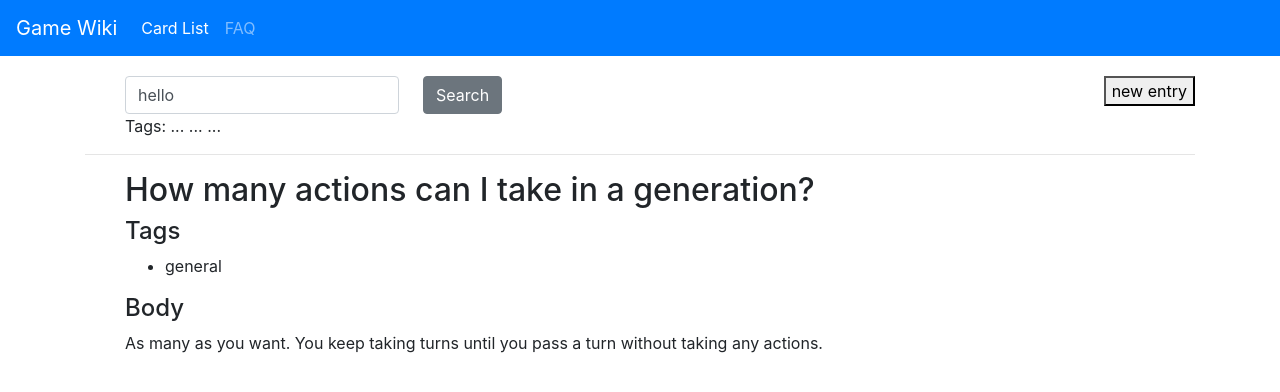
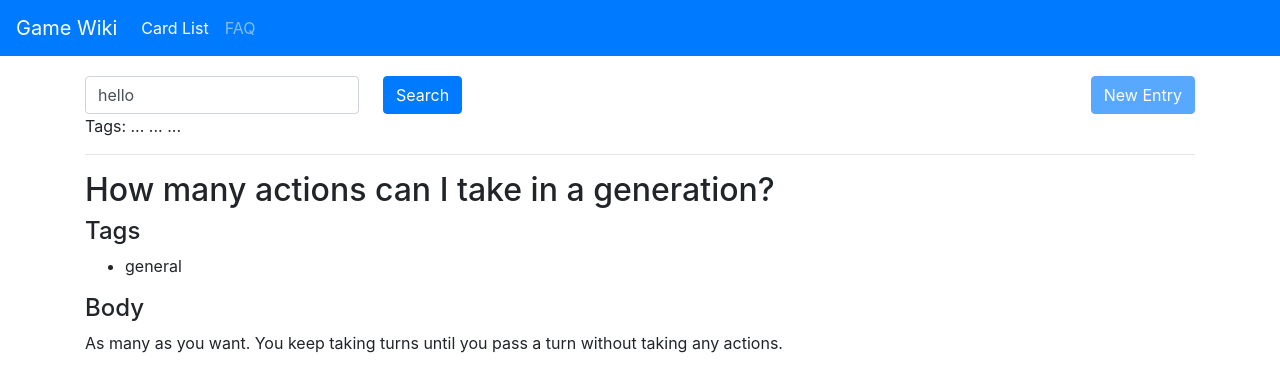
Before and after one commit to ryanechternacht/game-wiki, a Vue app: page /faq/entry/1 in a window 1280 px wide. Shown: the top 392 px of the page. Built offline with nearby package versions, Linux system fonts and the light colour scheme; what vue-lodash would draw is missing.

Commit message:
Cleanup styles in faq

```diff
--- a/src/components/faq/FaqSearch.vue
+++ b/src/components/faq/FaqSearch.vue
@@ -2,7 +2,7 @@
   <div>
     <b-form @submit.prevent="submit" inline>
       <b-input placeholder="search" v-model="term" class="mr-4" />
-      <b-button @click="submit">Search</b-button>
+      <b-button @click="submit" variant="primary">Search</b-button>
     </b-form>
   </div>
 </template>
--- a/src/views/faq/FaqHeader.vue
+++ b/src/views/faq/FaqHeader.vue
@@ -1,7 +1,7 @@
 <template>
-  <div style="margin-left: 40px">
+  <div>
     <div class="float-right">
-      <button>new entry</button>
+      <b-button variant="primary" disabled>New Entry</b-button>
     </div>
     <faq-search initialSearch="hello" @search="search" />
     <div>Tags: ... ... ...</div>
--- a/src/views/faq/FaqPage.vue
+++ b/src/views/faq/FaqPage.vue
@@ -1,5 +1,5 @@
 <template>
-  <div style="margin-left: 40px">
+  <div>
     <h2>{{faq.title}}</h2>
 
     <h4>Tags</h4>
--- a/src/views/faq/FaqSearch.vue
+++ b/src/views/faq/FaqSearch.vue
@@ -1,5 +1,5 @@
 <template>
-  <div style="margin-left: 40px">
+  <div>
     <h2>Results for {{term}}:</h2>
 
     <ol>
```
